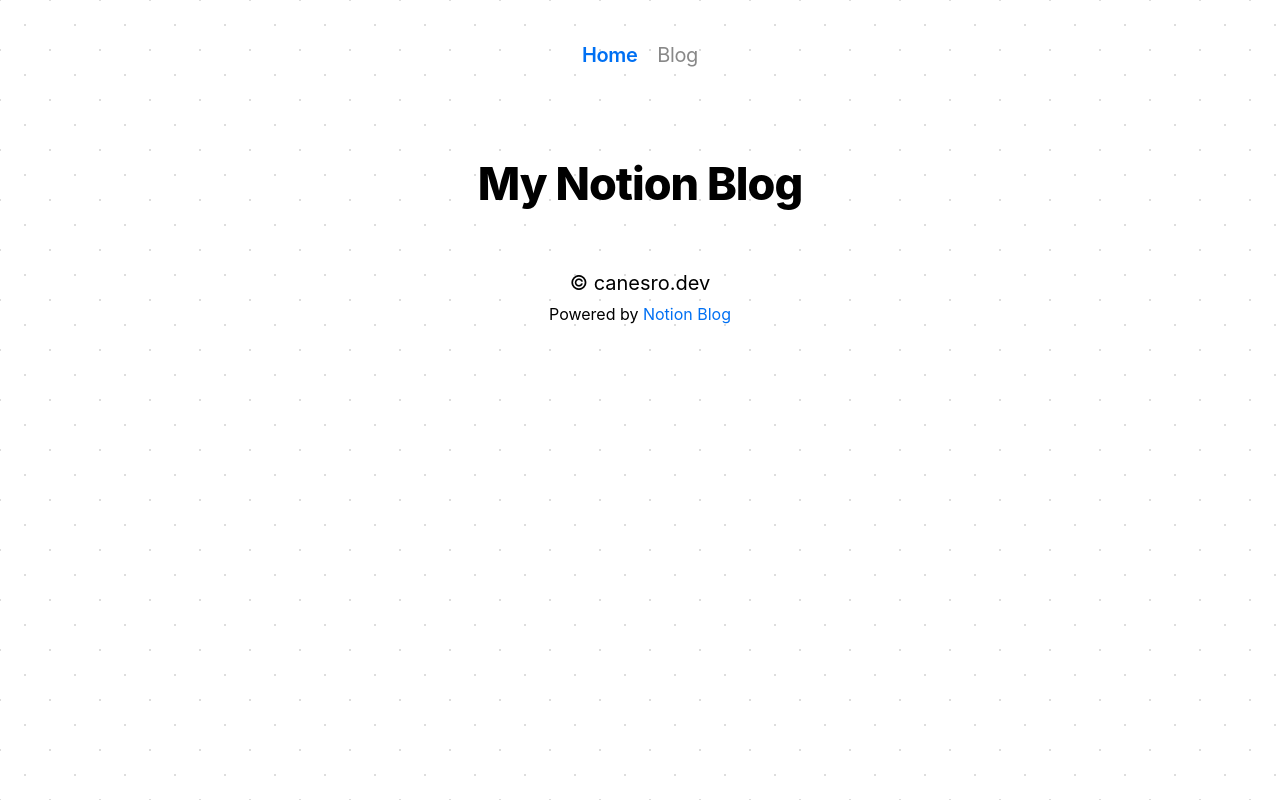
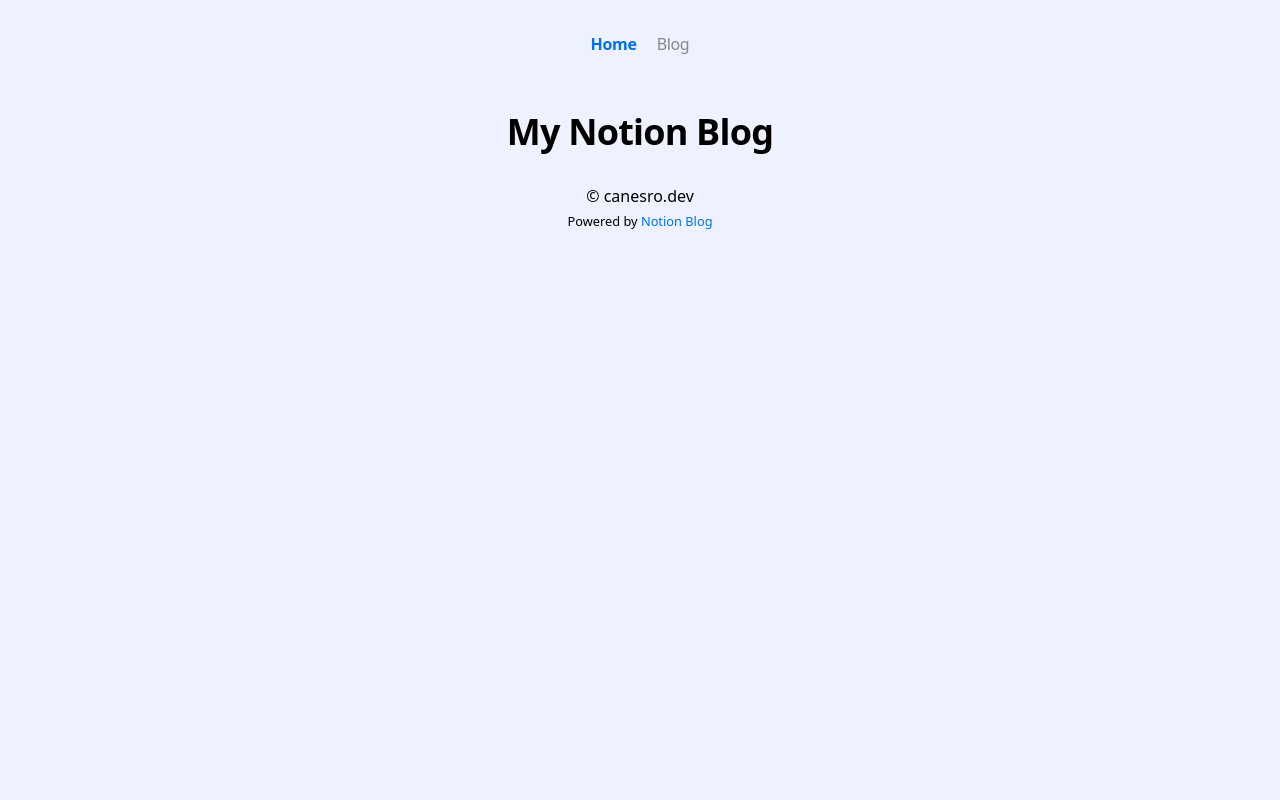
Before and after one commit to canesro/notion-blog, a Next.js app: page / in a window 1280 px wide. Built offline with nearby package versions, Linux system fonts and the light colour scheme.

Commit message:
Change blog style

```diff
--- a/src/pages/blog/[slug].tsx
+++ b/src/pages/blog/[slug].tsx
@@ -158,8 +158,6 @@ const RenderPost = ({ post, redirect, preview }) => {
         {post.Date && (
           <div className="posted">Posted: {getDateStr(post.Date)}</div>
         )}
-
-        <hr />
 
         {(!post.content || post.content.length === 0) && (
           <p>This post has no content</p>
--- a/src/pages/blog/index.tsx
+++ b/src/pages/blog/index.tsx
@@ -63,7 +63,7 @@ export default ({ posts = [], preview }) => {
         </div>
       )}
       <div className={`${sharedStyles.layout} ${blogStyles.blogIndex}`}>
-        <h1>My Notion Blog</h1>
+        <h1>Blog</h1>
         {posts.length === 0 && (
           <p className={blogStyles.noPosts}>There are no posts yet</p>
         )}
--- a/src/styles/global.css
+++ b/src/styles/global.css
@@ -16,40 +16,16 @@
   --geist-foreground: #000;
 
   --radius: 8px;
-
-  --font-sans: -apple-system, BlinkMacSystemFont, 'Segoe UI', 'Roboto', 'Oxygen',
-    'Ubuntu', 'Cantarell', 'Fira Sans', 'Droid Sans', 'Helvetica Neue',
-    sans-serif;
-  --font-mono: Menlo, Monaco, Lucida Console, Liberation Mono, DejaVu Sans Mono,
-    Bitstream Vera Sans Mono, Courier New, monospace;
 }
 
 * {
   box-sizing: border-box;
 }
 
-html,
 body {
-  padding: 0;
-  margin: 0;
-  font-size: 20px;
-}
-
-body {
-  min-height: 100vh;
   background: var(--bg);
   color: var(--fg);
-  font-family: -apple-system, BlinkMacSystemFont, Segoe UI, Roboto, Oxygen,
-    Ubuntu, Cantarell, Fira Sans, Droid Sans, Helvetica Neue, sans-serif;
-
-  background-image: radial-gradient(#ddd 1px, transparent 1px),
-    radial-gradient(#ddd 1px, transparent 1px);
-  background-position: 0 0, 25px 25px;
-  background-attachment: fixed;
-  background-size: 50px 50px;
-
-  /* Hack */
-  overflow-x: hidden;
+  @apply bg-indigo-50 font-sans text-base;
 }
 
 code[class*='language-'],
```
Also changed, not shown: src/styles/blog.module.css (+17 -12 lines).
